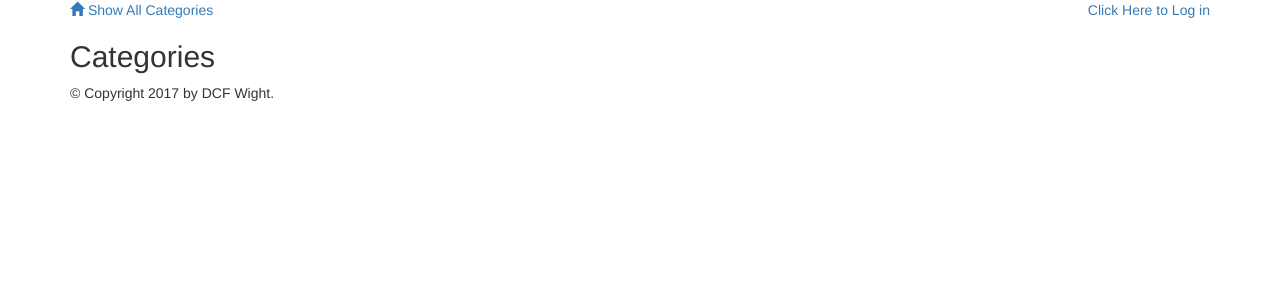
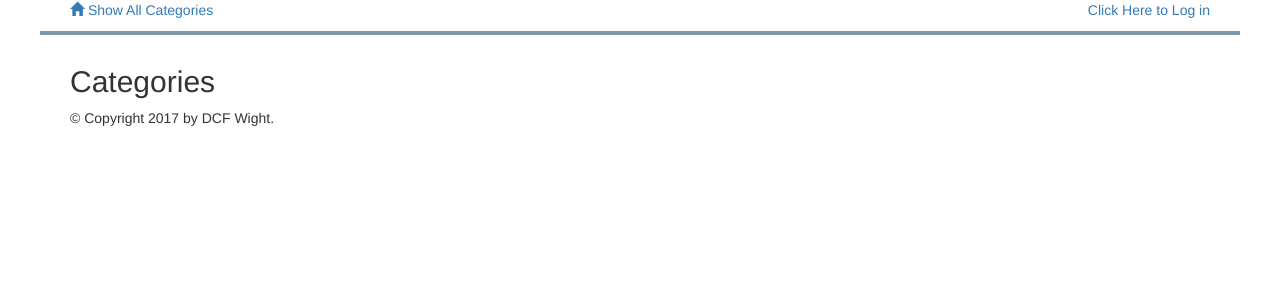
Before and after one commit to dcfwight/catalog, a Flask app: page / in a window 1280 px wide. Shown: the top 300 px of the page. Run offline with Flask 2, Linux system fonts and the light colour scheme; data that the repository does not hold is empty; some libraries are stand-ins or nearby versions.

Commit message:
Add divider row

```diff
--- a/templates/header.html
+++ b/templates/header.html
@@ -11,4 +11,11 @@
             <a href="{{url_for('disconnect')}}">Disconnect</a>
         {% endif %}
     </div>
+    <div class="row top-menu">
+        <div class="col-md-10"></div>
+        <div class="col-md-2 text-right"></div>
+    </div>
+    <div class="row divider blue">
+        <div class="col-md-12"></div>
+    </div>
 </div>
```
